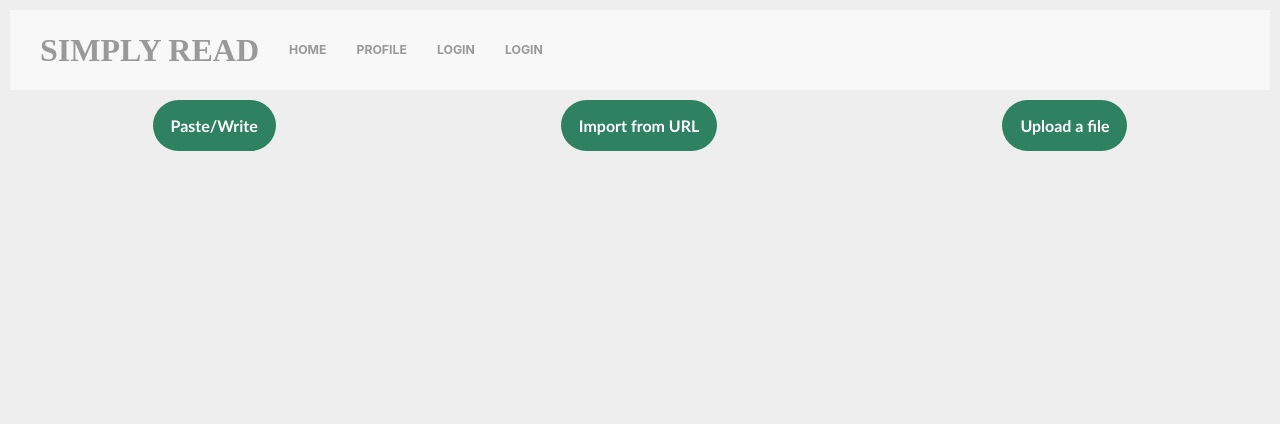
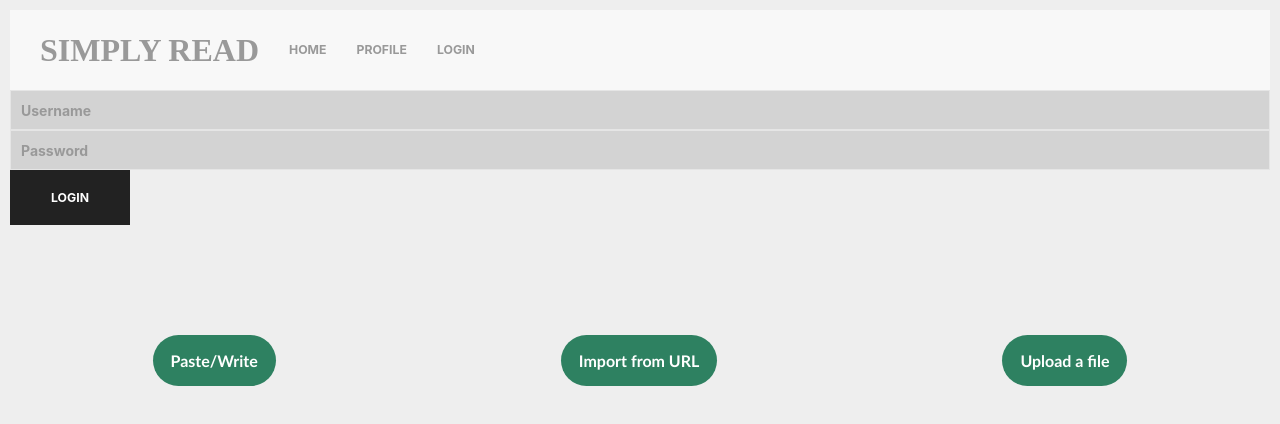
Before and after one commit to Lame-Ass-Koreans/SimplyRead, a React (Create React App) app: page / in a window 1280 px wide. Both pictures are taken after a click on the link "LOGIN". Shown: the top 424 px of the page. Built offline with nearby package versions, Linux system fonts and the light colour scheme.

Commit message:
Update MainPage.tsx

```diff
--- a/src/MainPage/MainPage.tsx
+++ b/src/MainPage/MainPage.tsx
@@ -54,9 +54,8 @@ export const MainPage = () => {
         //<li><img src="logo.png" height = "70px" width = "200px" alt="me"/></li>,
         <li><a>Home</a></li>,
         <li><a>Profile</a></li>,
-        <li><a>Login</a></li>
+
     ];
-
     if (displayName === "") {
         stickyLinks.push(<li><a onClick={() => {setShowLogin(!showLogin)}}>Login</a></li>)
     }
@@ -112,11 +111,32 @@ export const MainPage = () => {
     }
 
     return (
-        <div>
+        <div style={{height:"350px"}}>
             <div>
                 <StickyNav toggleRSM={false} links={stickyLinks}/>
             </div>
-            {mode === "" && <div style={{display: "flex"}}>
+            {showLogin &&
+                <div>
+                    <div>
+                        <div>
+                            <input value={userName} onChange={(e) => {setUserName(e.target.value);setBadLogin(false)}} style={{backgroundColor:"lightgrey"}}className="uk-input" type="text" placeholder="Username"/>
+                        </div>
+                        <div>
+                            <input value={password} onChange={(e) => {setPassword(e.target.value);setBadLogin(false)}} style={{backgroundColor:"lightgrey"}}className="uk-input" type="password" placeholder="Password"/>
+                        </div>
+                        <button className="uk-button uk-button-secondary uk-button-large" onClick={() => {
+                            callLogin()
+                        }}>
+                            Login
+                        </button>
+                        {badLogin && <p style={{color: "red"}}>
+                            Login Failed!
+                        </p>}
+                    </div>
+                </div>
+            }
+            <div>
+                {mode === "" && <div style={{display: "flex", marginTop:"100px"}}>
                     <div style={{margin:"auto"}}>
                         <button onClick={() => {
                             setMode("WRITE")
@@ -141,8 +161,10 @@ export const MainPage = () => {
                 </div>}
                 {mode !== "" &&
                     <div style={{margin:"auto"}}>
-                    <button onClick={() => {
+                        <button
+                        onClick={() => {
                             setMode("")
+                            setCurrentText("")
                         }}>
                             Go Back
                         </button>
@@ -150,7 +172,7 @@ export const MainPage = () => {
                 }
                 {mode === "WRITE" &&
                     <form>
-                    <textarea placeholder="Type your content here"></textarea>
+                        <textarea value={currentText} onChange={(e) => {setCurrentText(e.target.value)}} placeholder="Type your content here"></textarea>
                     </form>
                 }
                 {mode === "URL" &&
@@ -164,8 +186,8 @@ export const MainPage = () => {
                     <form>
                         <div className="js-upload uk-placeholder uk-text-center">
                             <span uk-icon="icon: cloud-upload"></span>
-                        <span className="uk-text-middle">Attach binaries by dropping them here or selecting one</span>
-                        <div uk-form-custom>
+                            <span style={{color:"black"}} className="uk-text-middle">Attach binaries by dropping them here or selecting one</span>
+                            <div style={{color:"black"}} uk-form-custom>
                                 <input type="file" multiple/>
                             </div>
                         </div>
@@ -183,5 +205,9 @@ export const MainPage = () => {
                 }
 
             </div>
+
+
+
+        </div>
     )
 }
```
Lines whose indentation alone changed are shown as unchanged.
